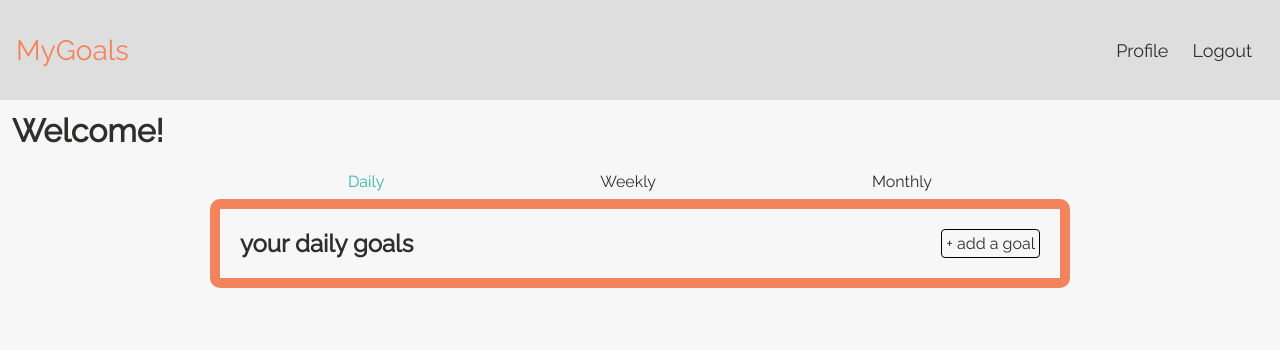
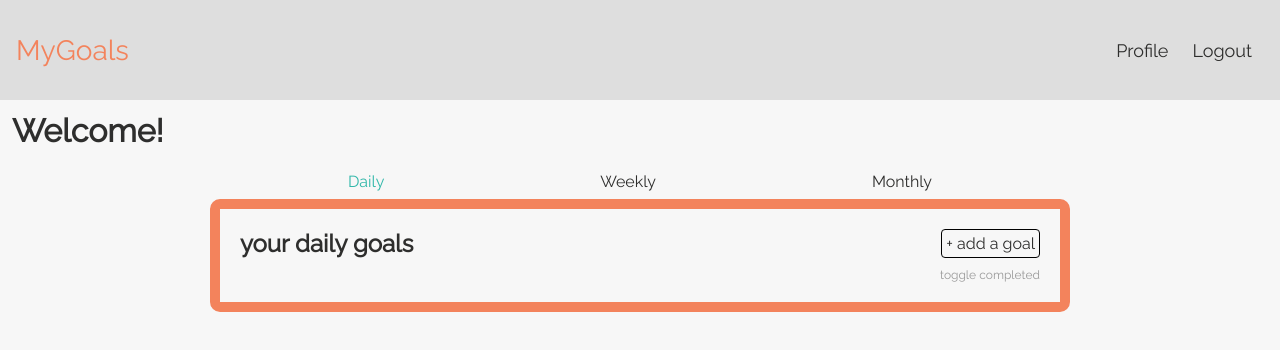
Before and after one commit to lhilt/goal-tracker-app, a React (Create React App) app: page /daily in a window 1280 px wide. Shown: the top 350 px of the page. Built offline with nearby package versions, Linux system fonts and the light colour scheme; a web font is replaced by a local one.

Commit message:
Allow users to toggle visibility of completed goals

```diff
--- a/src/actions/index.tsx
+++ b/src/actions/index.tsx
@@ -3,11 +3,16 @@ import { TGoal } from '../types';
 
 export const ADD_GOAL = 'ADD_GOAL';
 export const TOGGLE_COMPLETED = 'TOGGLE_COMPLETED';
+export const TOGGLE_VISIBILITY = 'TOGGLE_VISIBILITY';
 
 export interface TGoalAction {
   type: string;
   id: string;
   goal?: TGoal;
+}
+
+export interface TVisAction {
+  type: string;
 }
 
 export const addGoal = (text: string, goalType: string) => {
@@ -30,3 +35,9 @@ export const toggleCompleted = (goalId: string) => {
     id: goalId,
   });
 };
+
+export const toggleVisibility = () => {
+  return ({
+    type: TOGGLE_VISIBILITY,
+  });
+};
--- a/src/components/Dashboard/Goals/Goals.scss
+++ b/src/components/Dashboard/Goals/Goals.scss
@@ -21,6 +21,7 @@ $highlight-gray: darken($bg-gray, 10%);
   border: 1px solid black;
   border-radius: 4px;
   &:hover {
+    cursor: pointer;
     background: $coral;
   }
 }
--- /dev/null
+++ b/src/components/Dashboard/Goals/VisibilityOptions/VisOptions.scss
@@ -0,0 +1,19 @@
+.visibility-options {
+  display: flex;
+  font-size: 0.75em;
+  text-transform: lowercase;
+  justify-content: flex-end;
+  margin-top: 10px;
+  color: #999;
+  &:hover {
+    cursor: pointer;
+  }
+}
+
+.small-checkbox {
+  height: 15px;
+  width: 15px;
+  background-color: #c7c7c6;
+  border-radius: 4px;
+  margin-right: 6px;
+}
--- /dev/null
+++ b/src/components/Dashboard/Goals/VisibilityOptions/index.tsx
@@ -0,0 +1,28 @@
+import React from 'react';
+import { connect } from 'react-redux';
+import { Dispatch as ReduxDispatch } from 'redux';
+import { toggleVisibility, TVisAction } from '../../../../actions';
+import './VisOptions.scss';
+
+type Dispatch = ReduxDispatch<TVisAction>;
+interface DispatchProps {
+  toggleVisibility: () => void;
+}
+
+const VisibilityOptions: React.FC<DispatchProps> = ({ toggleVisibility }) => (
+  <div
+    className="visibility-options"
+    onClick={toggleVisibility}
+  >
+    Toggle Completed
+  </div>
+);
+
+const mapDispatchToProps = (dispatch: Dispatch) => ({
+  toggleVisibility: () => dispatch(toggleVisibility())
+});
+
+export default connect<{}, DispatchProps>(
+  null,
+  mapDispatchToProps
+)(VisibilityOptions);
--- a/src/components/Dashboard/Goals/index.tsx
+++ b/src/components/Dashboard/Goals/index.tsx
@@ -3,6 +3,7 @@ import { Dispatch as ReduxDispatch } from 'redux';
 import { withRouter, RouteComponentProps } from 'react-router-dom';
 import { connect } from 'react-redux';
 import Goal from './Goal';
+import VisibilityOptions from './VisibilityOptions';
 import { ReduxState } from '../../../types';
 import { addGoal, TGoalAction } from '../../../actions';
 import './Goals.scss';
@@ -61,6 +62,7 @@ const Goals: React.FC<Props> = (props) => {
           :
           null
         }
+        <VisibilityOptions />
       </div>
     </div>
   );
@@ -68,9 +70,16 @@ const Goals: React.FC<Props> = (props) => {
 
 const mapStateToProps = (state: ReduxState, ownProps: RouterProps) => {
   const { goalType } = ownProps.match.params;
+  const { showCompleted } = state.visibility;
   return ({
     goalIds: Object.values(state.goals).filter(
-      (goal: any) => goal.goalType === goalType
+      (goal: any) => {
+        if (showCompleted) {
+          return goal.goalType === goalType;
+        } else {
+          return goal.goalType === goalType && !goal.completed;
+        }
+      }
     ).map(goal => goal.id)
   });
 };
--- a/src/reducers/index.tsx
+++ b/src/reducers/index.tsx
@@ -1,8 +1,10 @@
 import { combineReducers } from 'redux';
 import goals from './goals';
+import visibility from './visibility';
 
 const rootReducer = combineReducers({
   goals,
+  visibility,
 });
 
 export default rootReducer;
--- /dev/null
+++ b/src/reducers/visibility.tsx
@@ -0,0 +1,18 @@
+import { VisState } from '../types';
+import { TOGGLE_VISIBILITY, TVisAction } from '../actions';
+
+const defaultState = {
+  showCompleted: true,
+};
+
+const visibility = (state: VisState = defaultState, action: TVisAction) => {
+  switch (action.type) {
+    case TOGGLE_VISIBILITY:
+      const prevVis = state.showCompleted;
+      return { ...state, showCompleted: !prevVis };
+    default:
+      return state;
+  }
+}
+
+export default visibility;
--- a/src/types/index.tsx
+++ b/src/types/index.tsx
@@ -9,6 +9,11 @@ export interface TGoals {
   [key: string]: TGoal;
 }
 
+export interface VisState {
+  showCompleted: boolean;
+}
+
 export interface ReduxState {
+  visibility: VisState;
   goals: TGoals;
 }
```
